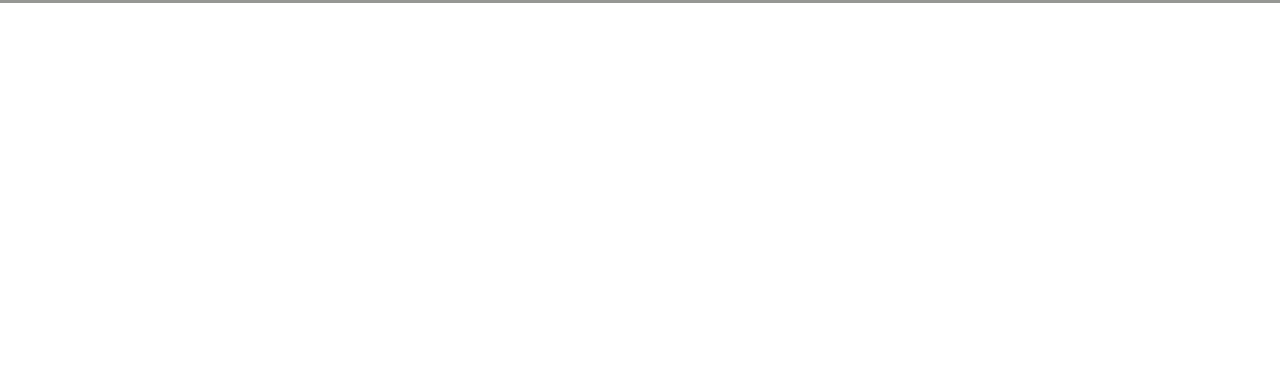
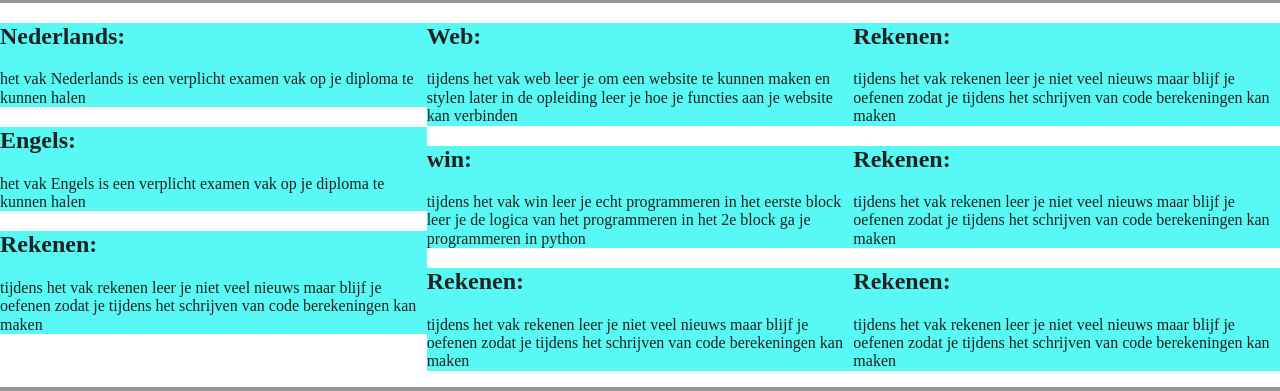
Before and after one commit to ThomasVermeer/openDagWebsite, a website built with Parcel: page index.html in a window 1280 px wide. Shown: the part 91-482 px from the top of the page. Built offline with nearby package versions, Linux system fonts and the light colour scheme.

Commit message:
maken onderdeel vakkenEersteJaar

```diff
--- a/index.html
+++ b/index.html
@@ -32,6 +32,85 @@
 
 </header>
   <!-- onderdeel vakken in het eerste jaar -->
+<main>
+<div class="vakkenEersteJaar">
+<div class="splitsing">
+
+  <div class="textVakkenEersteJaar1">
+  <h2>Nederlands:</h2>
+  <p>het vak Nederlands is een verplicht examen vak op je diploma te kunnen halen</p>
+</div>
+
+
+  <div class="textVakkenEersteJaar1">
+  <h2>Engels:</h2>
+  <p>het vak Engels is een verplicht examen vak op je diploma te kunnen halen</p>
+</div>
+
+  <div class="textVakkenEersteJaar1">
+  <h2>Rekenen:</h2>
+  <p>tijdens het vak rekenen leer je niet veel nieuws maar blijf je oefenen zodat je tijdens het schrijven van code berekeningen kan maken</p>
+</div>
+</div>
+
+<div class="splitsing">
+<div class="textVakkenEersteJaar1">
+  <h2>Web:</h2>
+  <p>tijdens het vak web leer je om een website te kunnen maken en stylen later in de opleiding leer je hoe je functies aan je website kan verbinden</p>
+</div>
+
+<div class="textVakkenEersteJaar1">
+  <h2>win:</h2>
+  <p>tijdens het vak win leer je echt programmeren in het eerste block leer je de logica van het programmeren in het 2e block ga je programmeren in python</p>
+</div>
+
+<div class="textVakkenEersteJaar1">
+  <h2>Rekenen:</h2>
+  <p>tijdens het vak rekenen leer je niet veel nieuws maar blijf je oefenen zodat je tijdens het schrijven van code berekeningen kan maken</p>
+</div>
+</div>
+
+<div class="splitsing">
+<div class="textVakkenEersteJaar1">
+  <h2>Rekenen:</h2>
+  <p>tijdens het vak rekenen leer je niet veel nieuws maar blijf je oefenen zodat je tijdens het schrijven van code berekeningen kan maken</p>
+</div>
+
+<div class="textVakkenEersteJaar1">
+  <h2>Rekenen:</h2>
+  <p>tijdens het vak rekenen leer je niet veel nieuws maar blijf je oefenen zodat je tijdens het schrijven van code berekeningen kan maken</p>
+</div>
+
+<div class="textVakkenEersteJaar1">
+  <h2>Rekenen:</h2>
+  <p>tijdens het vak rekenen leer je niet veel nieuws maar blijf je oefenen zodat je tijdens het schrijven van code berekeningen kan maken</p>
+</div>
+</div>
+</div>
+
+
+
+
+
+
+ <!-- hoe ziet het rooster in het eerste jaar er uit -->
+
+<div class="roosterEersteJaar">
+<h1>ggryugry</h1>
+
+
+
+
+
+</div>
+
+
+
+
+
+</main>
+
+
 
 
 
```
